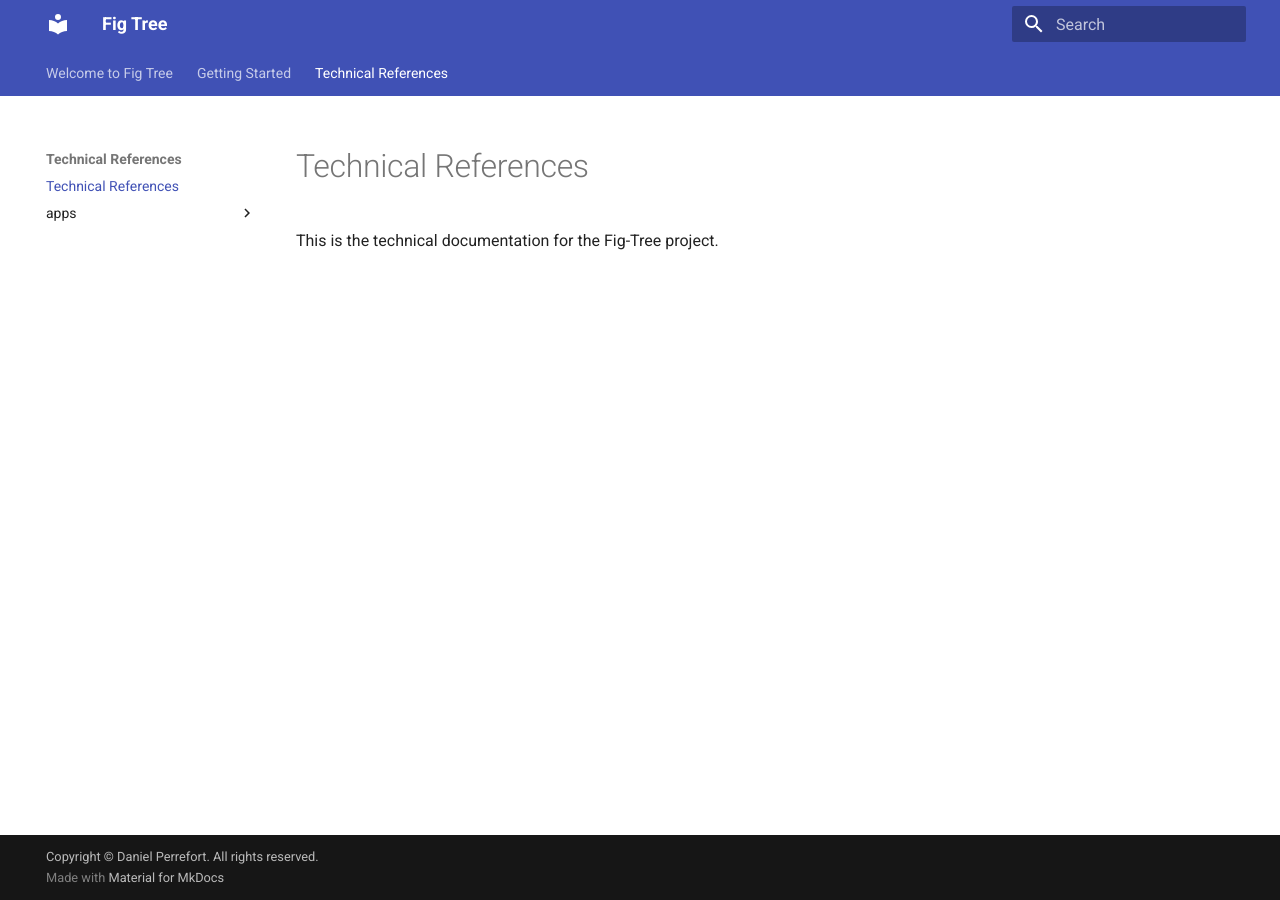
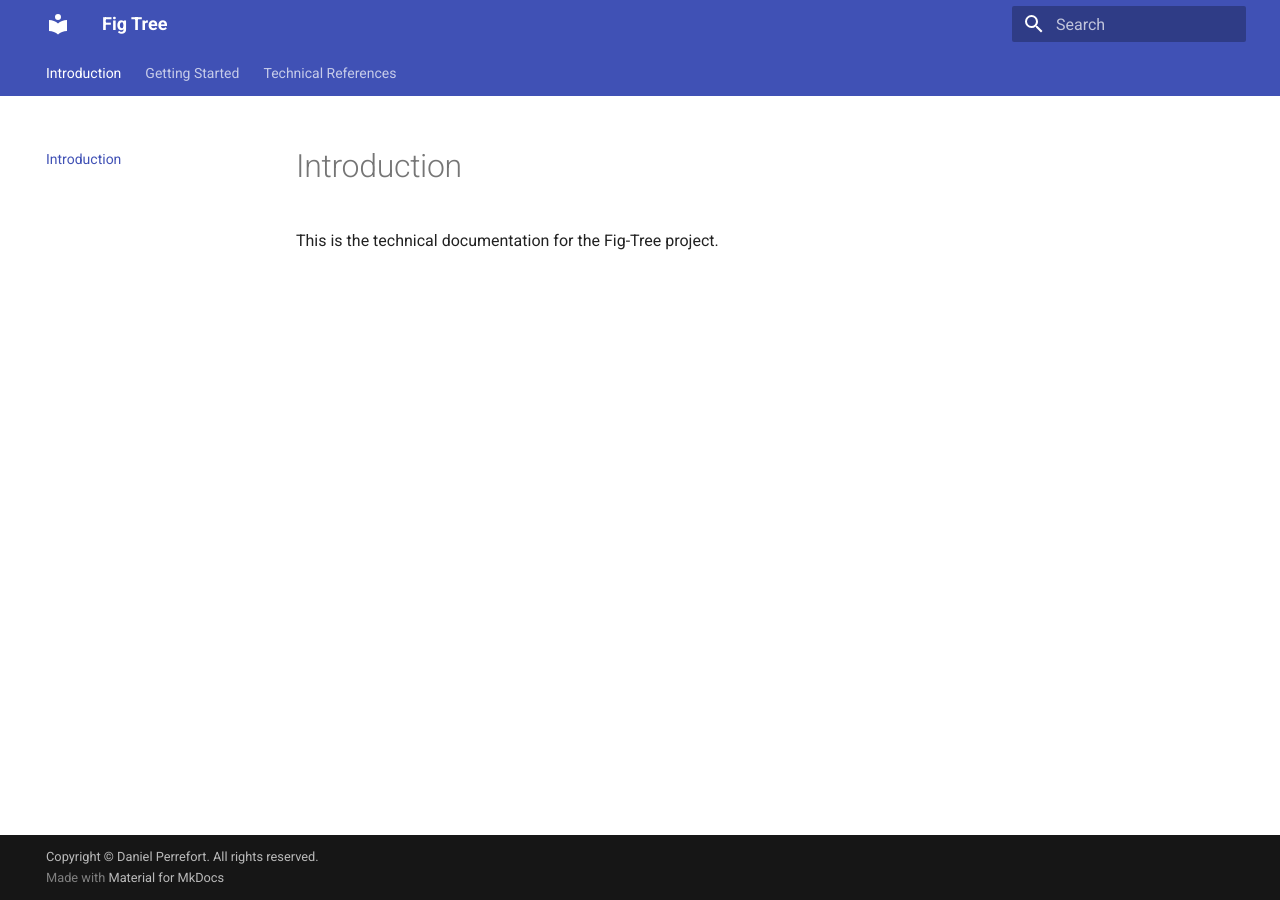
Before and after one commit to djperrefort/fig-tree, an MkDocs documentation site: the page built from docs/introduction.md, in a window 1280 px wide. Built offline with MkDocs 1.6.1 and Material for MkDocs 9.7.7, drawn with Linux system fonts in a browser that asks for light colours.

Commit message:
Update page titles

```diff
--- a/docs/technical_reference/index.md
+++ b/docs/introduction.md
@@ -1,3 +1,3 @@
-# Technical References
+# Introduction
 
 This is the technical documentation for the Fig-Tree project.
--- a/docs/index.md
+++ b/docs/technical_reference/overview.md
@@ -1,3 +1,3 @@
-# Welcome to Fig Tree
+# Overview
 
 This is the technical documentation for the Fig-Tree project.
--- a/mkdocs.yml
+++ b/mkdocs.yml
@@ -21,10 +21,10 @@ markdown_extensions:
   - pymdownx.tabbed:
       alternate_style: true
 nav:
-  - index.md
+  - introduction.md
   - getting_started.md
   - Technical References:
-      - technical_reference/index.md
+      - technical_reference/overview.md
       - apps:
           - technical_reference/apps/authentication.md
           - technical_reference/apps/data_api.md
```
